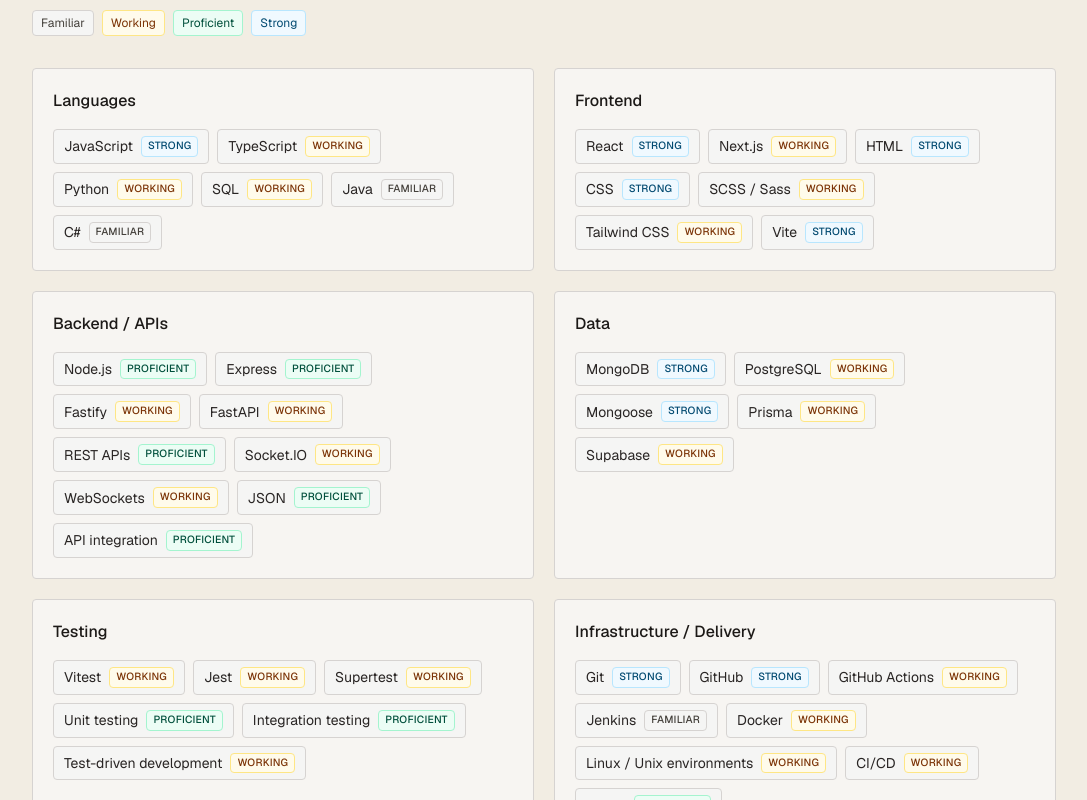
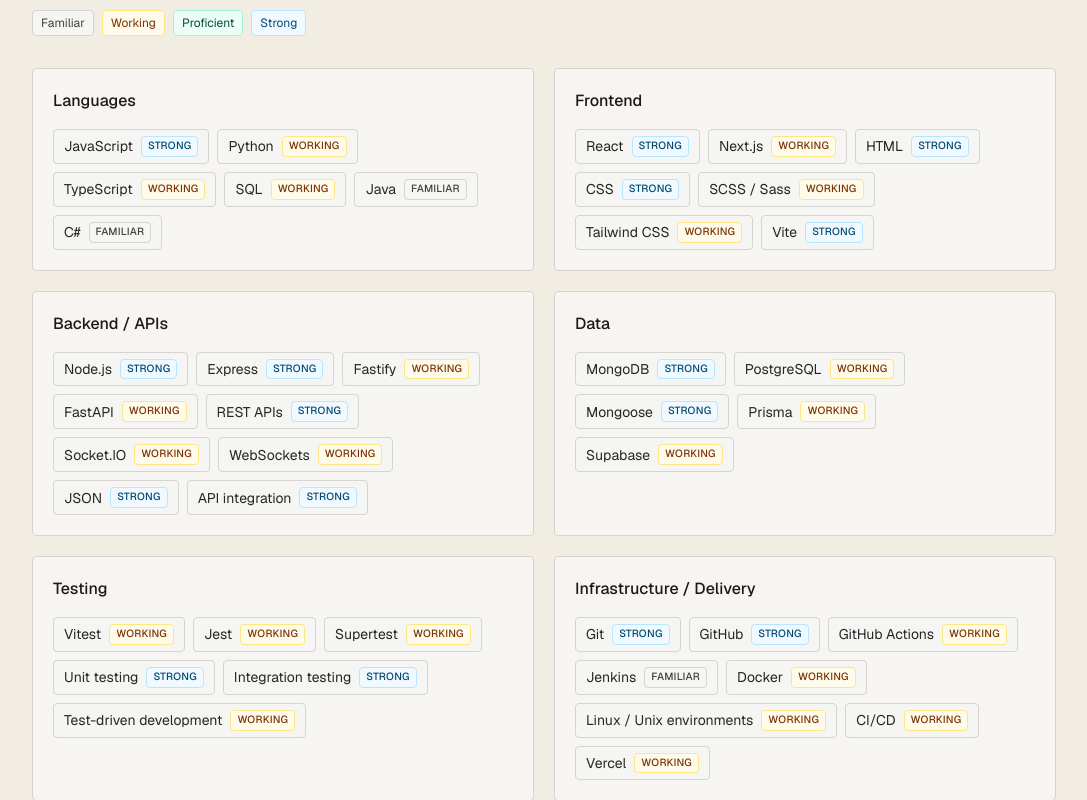
Before and after one commit to Yoondela/portfolio-fullstack, a Next.js app: page /engineering in a window 1280 px wide. Shown: the part 540-1340 px from the top of the page, without its empty margins (64-1151 px from the left). Built offline with nearby package versions, Linux system fonts and the light colour scheme; no server answers.

Commit message:
update tech proficiency

```diff
--- a/src/app/(public)/engineering/page.tsx
+++ b/src/app/(public)/engineering/page.tsx
@@ -29,8 +29,8 @@
     title: "Languages",
     items: [
       { name: "JavaScript", level: "Strong" },
+      { name: "Python", level: "Working" },
       { name: "TypeScript", level: "Working" },
-      { name: "Python", level: "Working" },
       { name: "SQL", level: "Working" },
       { name: "Java", level: "Familiar" },
       { name: "C#", level: "Familiar" },
@@ -51,15 +51,15 @@
   {
     title: "Backend / APIs",
     items: [
-      { name: "Node.js", level: "Proficient" },
-      { name: "Express", level: "Proficient" },
+      { name: "Node.js", level: "Strong" },
+      { name: "Express", level: "Strong" },
       { name: "Fastify", level: "Working" },
       { name: "FastAPI", level: "Working" },
-      { name: "REST APIs", level: "Proficient" },
+      { name: "REST APIs", level: "Strong" },
       { name: "Socket.IO", level: "Working" },
       { name: "WebSockets", level: "Working" },
-      { name: "JSON", level: "Proficient" },
-      { name: "API integration", level: "Proficient" },
+      { name: "JSON", level: "Strong" },
+      { name: "API integration", level: "Strong" },
     ],
   },
   {
@@ -78,8 +78,8 @@
       { name: "Vitest", level: "Working" },
       { name: "Jest", level: "Working" },
       { name: "Supertest", level: "Working" },
-      { name: "Unit testing", level: "Proficient" },
-      { name: "Integration testing", level: "Proficient" },
+      { name: "Unit testing", level: "Strong" },
+      { name: "Integration testing", level: "Strong" },
       { name: "Test-driven development", level: "Working" },
     ],
   },
@@ -93,17 +93,17 @@
       { name: "Docker", level: "Working" },
       { name: "Linux / Unix environments", level: "Working" },
       { name: "CI/CD", level: "Working" },
-      { name: "Vercel", level: "Proficient" },
+      { name: "Vercel", level: "Working" },
     ],
   },
   {
     title: "AI-assisted development",
     items: [
-      { name: "Codex", level: "Proficient" },
-      { name: "GitHub Copilot", level: "Proficient" },
-      { name: "AI-assisted debugging", level: "Proficient" },
-      { name: "AI-assisted code review", level: "Proficient" },
-      { name: "Agent-based development workflows", level: "Proficient" },
+      { name: "Codex", level: "Working" },
+      { name: "GitHub Copilot", level: "Working" },
+      { name: "AI-assisted debugging", level: "Working" },
+      { name: "AI-assisted code review", level: "Working" },
+      { name: "Agent-based development workflows", level: "Working" },
     ],
   },
 ];
```
